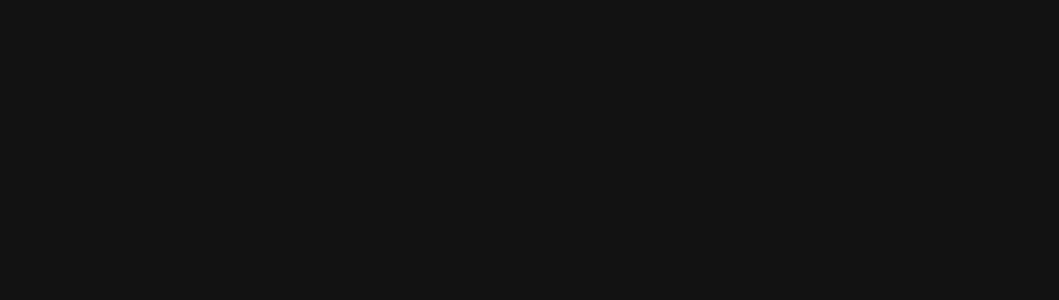
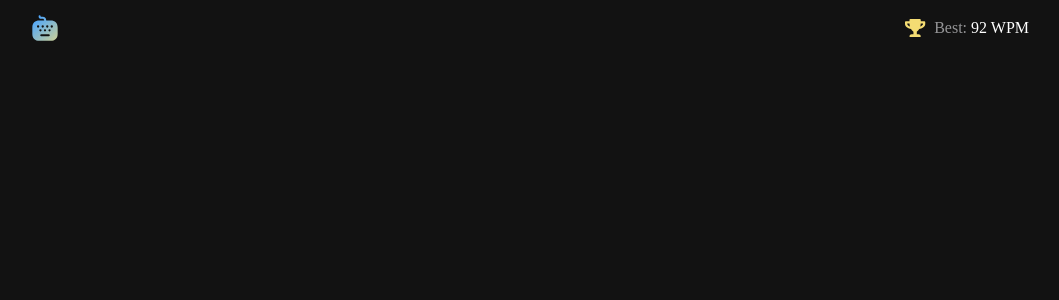
Before and after one commit to hasanlashgari01/frontend-mentor-challenges, a React (Vite) app: page / in a window 1280 px wide. Shown: the top 300 px of the page, without its empty margins (111-1170 px from the left). Built offline with nearby package versions, Linux system fonts and the light colour scheme; a web font is replaced by a local one.

Commit message:
create header

```diff
--- a/src/App.tsx
+++ b/src/App.tsx
@@ -1,5 +1,11 @@
+import Header from "@/components/header/header.tsx";
+
 function App() {
-  return <></>;
+  return (
+    <>
+      <Header />
+    </>
+  );
 }
 
 export default App;
--- /dev/null
+++ b/src/components/header/header.tsx
@@ -0,0 +1,22 @@
+import { CupIcon, LogoSmallIcon } from "@/components/icons";
+
+const Header = () => {
+  return (
+    <header className="container">
+      <div className="flex items-center justify-between pt-3">
+        <div>
+          <LogoSmallIcon />
+        </div>
+        <div className="flex items-center gap-x-2">
+          <CupIcon />
+          <p>
+            <span className="text-neutral-400">Best:</span>{" "}
+            <span className="">92 WPM</span>
+          </p>
+        </div>
+      </div>
+    </header>
+  );
+};
+
+export default Header;
```
